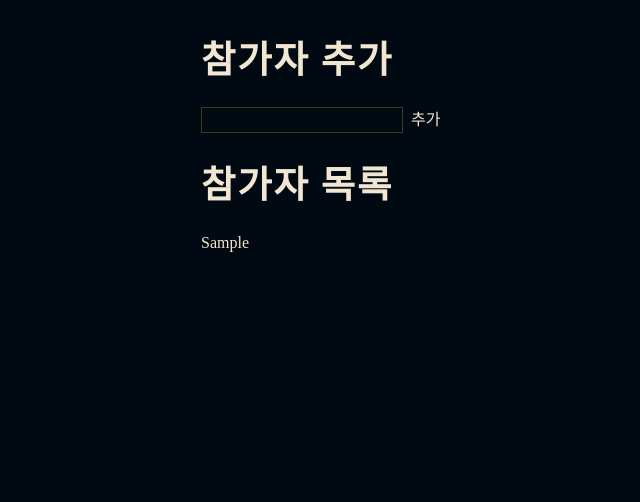
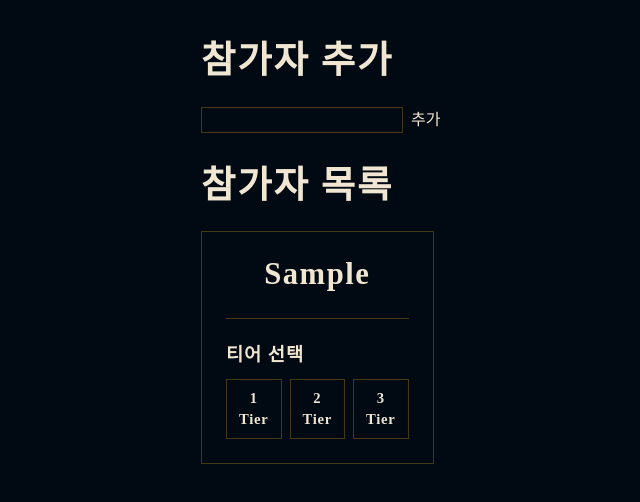
Before and after one commit to akfakf0509/lol-in-war, a Nuxt app: page / in a window 1280 px wide. Both pictures are taken after typing "Sample" into the empty fields and a click on the button "추가". Shown: the top 502 px of the page, without its empty margins (239-879 px from the left). Built offline with nearby package versions, Linux system fonts and the light colour scheme; a web font is replaced by a local one.

Commit message:
feat: 참가자 카드 작성

```diff
--- a/components/Participant.vue
+++ b/components/Participant.vue
@@ -1,15 +1,69 @@
 <script setup lang="ts">
 interface Props {
   name: string;
+  tier: number;
 }
-
+interface Emits {
+  (event: "update:tier", tier: number): void;
+}
 defineProps<Props>();
+const emit = defineEmits<Emits>();
 </script>
 
 <template>
-  <li>
-    {{ name }}
+  <li class="participant">
+    <p class="participant__name" v-text="name"></p>
+    <hr class="participant__hr" />
+    <p class="participant__tier-title" v-text="`티어 선택`"></p>
+    <div class="tier">
+      <button
+        v-for="i in 3"
+        :key="i"
+        class="tier__item"
+        v-text="`${i} Tier`"
+        :data-active="tier === i"
+        @click="emit('update:tier', i)"
+      ></button>
+    </div>
   </li>
 </template>
 
-<style lang="scss" scoped></style>
+<style lang="scss" scoped>
+.participant {
+  padding: 24px;
+  border: 1px solid $color-border;
+
+  &__name {
+    @include font-heading-m;
+    text-align: center;
+  }
+  &__hr {
+    height: 1px;
+    border: none;
+
+    margin: 24px 0;
+
+    background-color: $color-border;
+  }
+  &__tier-title {
+    @include font-heading-xs;
+    margin-bottom: 12px;
+  }
+}
+
+.tier {
+  display: flex;
+  gap: 8px;
+
+  &__item {
+    @include font-body-bold;
+    flex: 1;
+    border: 1px solid $color-border;
+    padding: 8px 12px;
+
+    &[data-active="true"] {
+      border-width: 3px;
+    }
+  }
+}
+</style>
```
